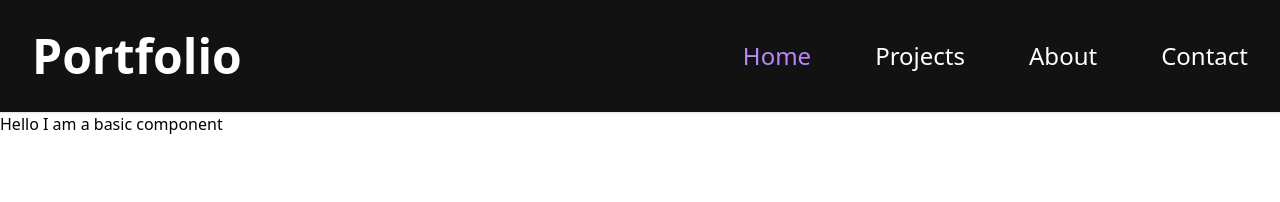
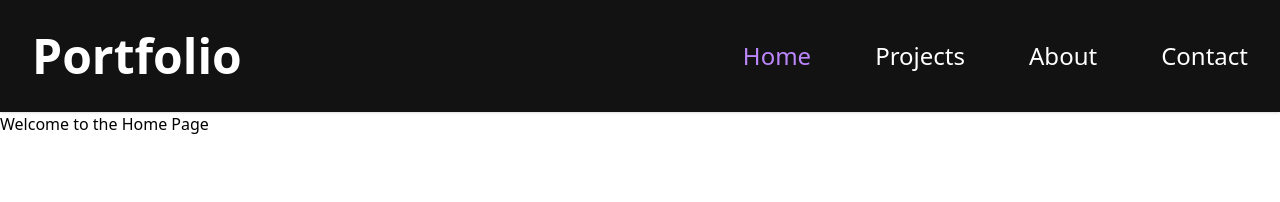
Before and after one commit to kranand06/portfolio, a React (Vite) app: page / in a window 1280 px wide. Shown: the top 202 px of the page. Built offline with nearby package versions, Linux system fonts and the light colour scheme.

Commit message:
bugfix and structure

```diff
--- a/src/App.jsx
+++ b/src/App.jsx
@@ -1,7 +1,6 @@
 import { Outlet } from 'react-router-dom'
 import './index.css'
-import Comp from './comp'
-import Navbar from './Navbar'
+import Navbar from './Components/Navbar'
 
 function App() {
 
--- /dev/null
+++ b/src/Components/Home.jsx
@@ -0,0 +1,11 @@
+import React from 'react'
+
+function Home() {
+  return (
+    <div>
+        <h1>Welcome to the Home Page</h1>
+    </div>
+  )
+}
+
+export default Home
--- a/src/Navbar.jsx
+++ b/src/Components/Navbar.jsx
@@ -20,9 +20,7 @@ function Navbar() {
 
             <header className="shadow sticky top-0 w-full z-10">
                 <div className='flex flex-row items-center justify-between p-8 bg-[#121212]'>
-                    <div className='text-white text-5xl font-bold '>
-                        Portfolio
-                    </div>
+                    <Link to="/" className='text-white text-5xl font-bold'>Portfolio</Link>
                     <div className=" hidden  w-full lg:flex lg:w-auto space-x-16  text-2xl font-normal">
 
                         <NavLink to="/" className={({ isActive }) => ` ${(isActive == true) ? "text-[#BB86FC]" : "text-white"} hover:text-[#BB86FC]`}>Home</NavLink>
@@ -42,7 +40,7 @@ function Navbar() {
                         >
                             {(anchorEl == null)? <div>Menu</div> : <div>Close</div>}
                         </div>
-                        <Menu
+                        <Menu className=''
                             id="basic-menu"
                             anchorEl={anchorEl}
                             open={open}
@@ -51,7 +49,7 @@ function Navbar() {
                                 'aria-labelledby': 'basic-button',
                             }}
                         >
-                            <MenuItem onClick={handleClose}><Link to="/" >Home</Link></MenuItem>
+                            <MenuItem className='background-[#121212]' onClick={handleClose}><Link to="/" >Home</Link></MenuItem>
                             <MenuItem onClick={handleClose}><Link to="/project" >Project</Link></MenuItem>
                             <MenuItem onClick={handleClose}><Link to="/about" >About</Link></MenuItem>
                             <MenuItem onClick={handleClose}><Link to="/contact" >Contact</Link></MenuItem>
--- /dev/null
+++ b/src/Components/Page.jsx
@@ -0,0 +1,12 @@
+import React from 'react'
+import Home from './Home'
+
+function Page() {
+  return (
+    <>
+    <Home />
+    </>
+  )
+}
+
+export default Page
```
Also changed, not shown: src/main.jsx (+4 -3 lines), src/Components/Error404.jsx (renamed from src/Error404.jsx), src/Components/comp.jsx (renamed from src/comp.jsx).
